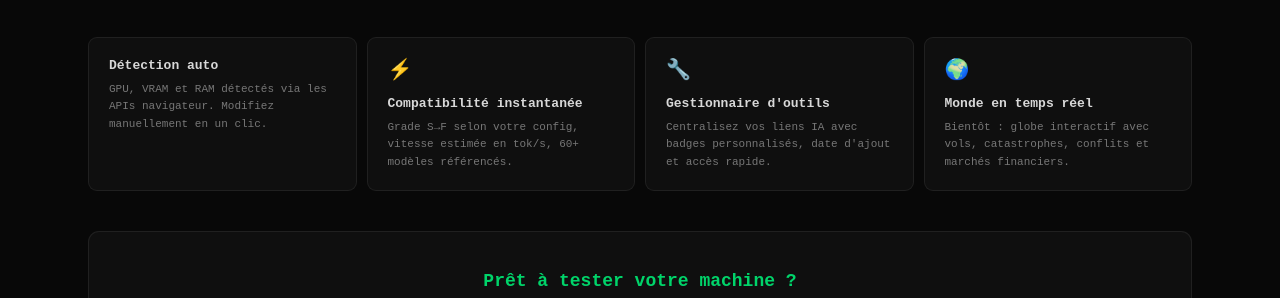
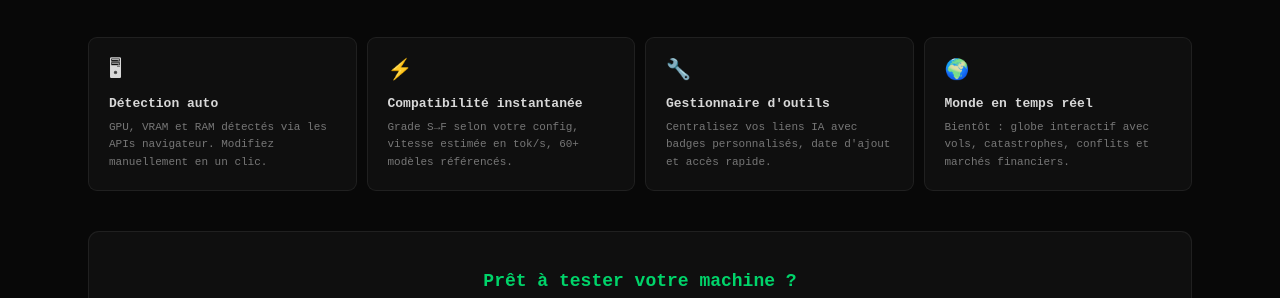
Before and after one commit to RayC-Dev/OpsBoard, a website: page OpsBoard-code/index.html in a window 1280 px wide. Shown: the part 479-777 px from the top of the page. Drawn offline with nearby package versions, Linux system fonts and the light colour scheme; no server answers.

Commit message:
Update index.html

```diff
--- a/OpsBoard-code/index.html
+++ b/OpsBoard-code/index.html
@@ -47,7 +47,7 @@
       <div class="stat-card"><div class="stat-num" id="s-heavy">—</div><div class="stat-lbl">Modèles trop lourds</div></div>
     </div>
     <div class="accueil-features">
-      <div class="feature-card"><div class="feature-title">Détection auto</div><div class="feature-desc">GPU, VRAM et RAM détectés via les APIs navigateur. Modifiez manuellement en un clic.</div></div>
+      <div class="feature-card"><span class="feature-icon">🖥</span><div class="feature-title">Détection auto</div><div class="feature-desc">GPU, VRAM et RAM détectés via les APIs navigateur. Modifiez manuellement en un clic.</div></div>
       <div class="feature-card"><span class="feature-icon">⚡</span><div class="feature-title">Compatibilité instantanée</div><div class="feature-desc">Grade S→F selon votre config, vitesse estimée en tok/s, 60+ modèles référencés.</div></div>
       <div class="feature-card"><span class="feature-icon">🔧</span><div class="feature-title">Gestionnaire d'outils</div><div class="feature-desc">Centralisez vos liens IA avec badges personnalisés, date d'ajout et accès rapide.</div></div>
       <div class="feature-card"><span class="feature-icon">🌍</span><div class="feature-title">Monde en temps réel</div><div class="feature-desc">Bientôt : globe interactif avec vols, catastrophes, conflits et marchés financiers.</div></div>
```
